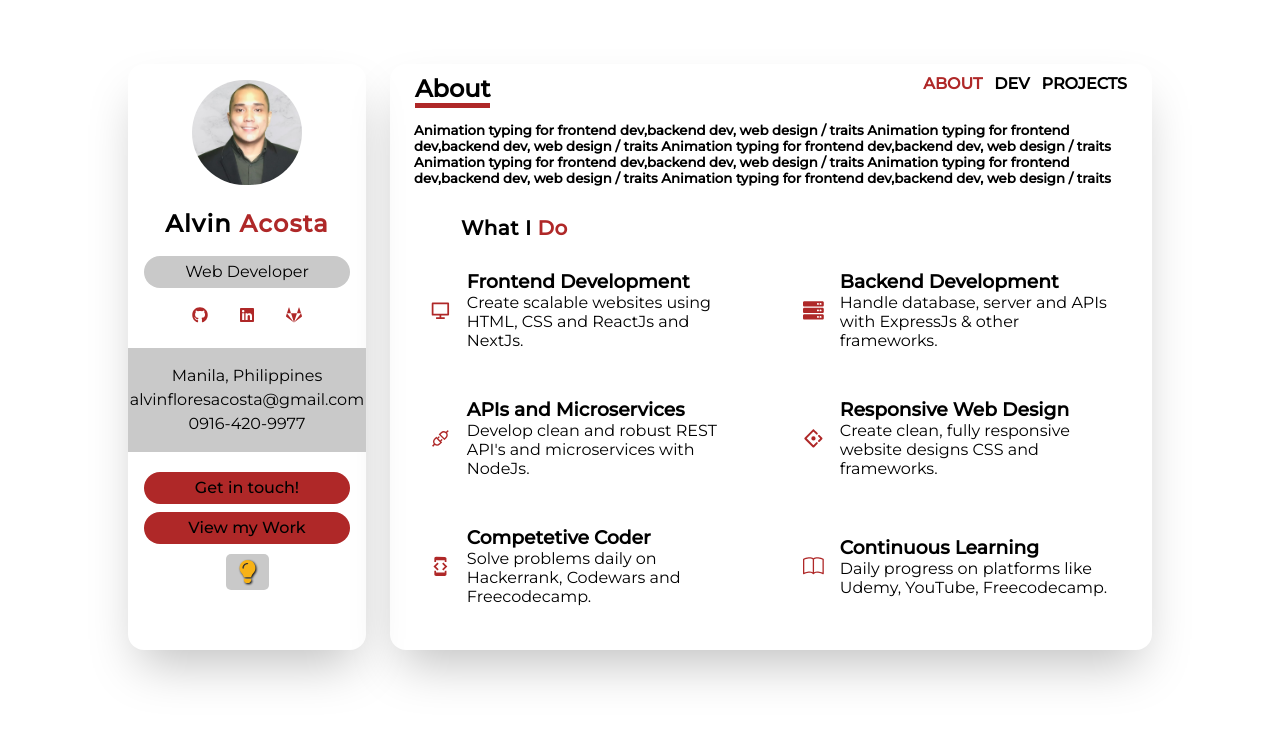
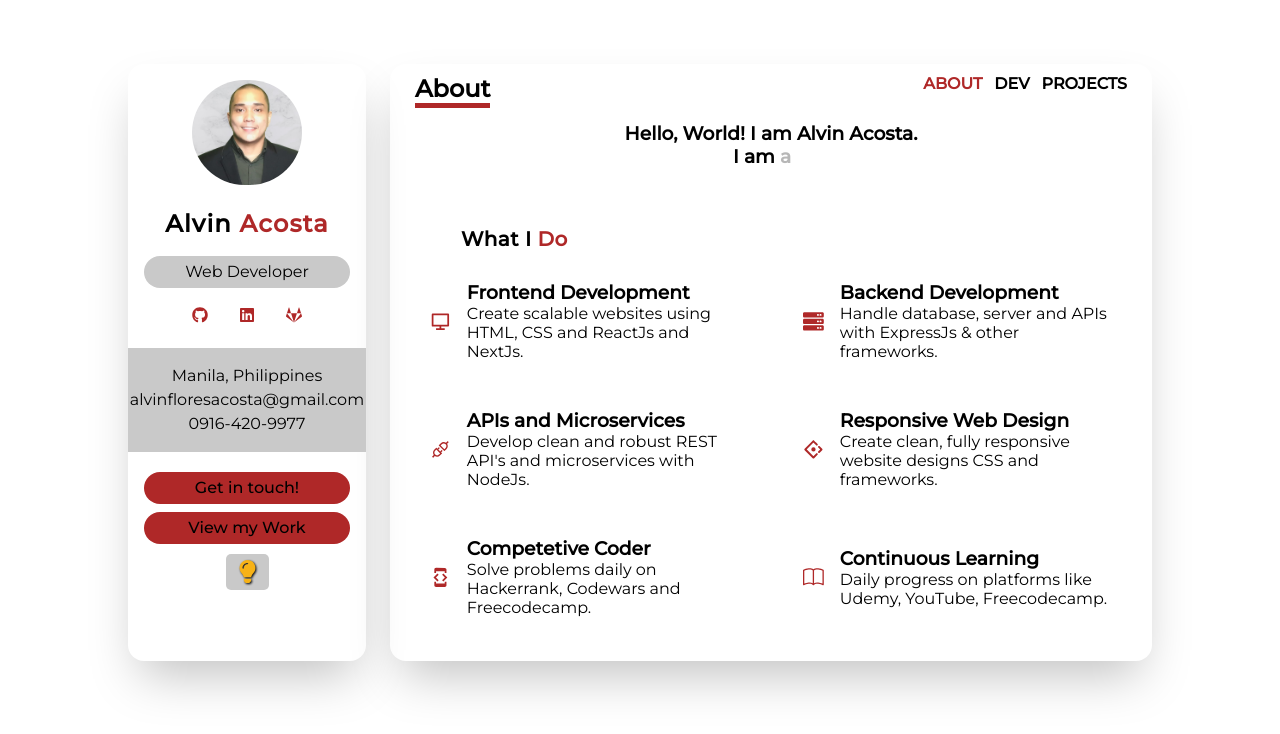
Before and after one commit to Exx-hub/nextjs-portfolio, a Next.js app: page / in a window 1280 px wide. Shown: the top 734 px of the page. Built offline with nearby package versions, Linux system fonts and the light colour scheme.

Commit message:
Add main page about heading animation

```diff
--- a/pages/index.js
+++ b/pages/index.js
@@ -7,6 +7,62 @@ import styles from "../styles/Home.module.css";
 import { motion } from "framer-motion";
 
 export default function Home() {
+	const line1 = [
+		"H",
+		"e",
+		"l",
+		"l",
+		"o",
+		",",
+		" ",
+		"W",
+		"o",
+		"r",
+		"l",
+		"d",
+		"!",
+		" ",
+		"I",
+		" ",
+		"a",
+		"m",
+		" ",
+		"A",
+		"l",
+		"v",
+		"i",
+		"n",
+		" ",
+		"A",
+		"c",
+		"o",
+		"s",
+		"t",
+		"a",
+		".",
+	];
+	const line2 = ["I", " ", "am", " ", "a", " ", ".", ".", "."];
+	const words = [
+		"Web developer",
+		"Frontend dev",
+		"Backend dev",
+		"Full-stack dev",
+		"Web designer",
+		"",
+	];
+	const sentence = {
+		hidden: { opacity: 0 },
+		show: {
+			opacity: 1,
+			transition: {
+				staggerChildren: 0.15,
+			},
+		},
+	};
+	const letter = {
+		hidden: { opacity: 0 },
+		show: { opacity: 1 },
+	};
 	return (
 		<>
 			<Head>
@@ -22,26 +78,48 @@ export default function Home() {
 				exit={{ opacity: 0 }}
 				className={styles.container}
 			>
-				<h5>
-					Animation typing for frontend dev,backend dev, web design / traits
-					Animation typing for frontend dev,backend dev, web design / traits
-					Animation typing for frontend dev,backend dev, web design / traits
-					Animation typing for frontend dev,backend dev, web design / traits
-					Animation typing for frontend dev,backend dev, web design / traits
-					Animation typing for frontend dev,backend dev, web design / traits
-				</h5>
+				<motion.h3
+					className={styles.flashHeader}
+					variants={sentence}
+					initial="hidden"
+					animate="show"
+				>
+					{line1.map((char, index) => {
+						return (
+							<motion.span key={char + "-" + index} variants={letter}>
+								{char}
+							</motion.span>
+						);
+					})}
+					<br />
+					{line2.map((char, index) => {
+						return (
+							<motion.span key={char + "-" + index} variants={letter}>
+								{char}
+							</motion.span>
+						);
+					})}
+					<span>
+						<h3 className={styles.mainTitle}></h3>
+					</span>
+				</motion.h3>
 
 				<div className={styles.cardsContainer}>
 					<h3>
 						What I <span>Do</span>
 					</h3>
-					<div className={styles.cardGrid}>
+					<motion.div
+						initial={{ scale: 0.9 }}
+						animate={{ scale: 1 }}
+						transition={{ type: "tween", stiffness: 500, duration: 0.5 }}
+						className={styles.cardGrid}
+					>
 						{skills.map((item) => (
 							<div className={styles.card} key={item.title}>
 								<SkillCard item={item} />
 							</div>
 						))}
-					</div>
+					</motion.div>
 				</div>
 			</motion.div>
 		</>
--- a/styles/Home.module.css
+++ b/styles/Home.module.css
@@ -48,6 +48,54 @@
 	border-radius: 10px;
 	box-shadow: 2px 2px 2px 1px rgba(0, 0, 0, 0.2); */
 }
+.flashHeader {
+	min-height: 75px;
+	text-align: center;
+}
+
+.mainTitle::before {
+	content: "";
+	/* font-size: 600%; */
+	animation-name: head;
+	animation-delay: 7s;
+	animation-duration: 12s;
+	animation-iteration-count: infinite;
+}
+
+@keyframes head {
+	0% {
+		content: "Web Developer";
+		opacity: 0;
+	}
+	15% {
+		content: "Web Developer";
+		opacity: 1;
+	}
+	20% {
+		opacity: 0;
+	}
+	30% {
+		content: "FrontEnd Dev";
+		opacity: 1;
+	}
+	40% {
+		opacity: 0;
+	}
+	65% {
+		content: "BackEnd Dev";
+		opacity: 1;
+	}
+	75% {
+		opacity: 0;
+	}
+	90% {
+		opacity: 1;
+		content: "Full-Stack Dev";
+	}
+	100% {
+		opacity: 0;
+	}
+}
 
 /* [data-theme="dark"] .card {
 	background-color: #333;
--- a/styles/Projects.module.css
+++ b/styles/Projects.module.css
@@ -19,6 +19,8 @@
 	margin-top: 0.75rem;
 	margin-bottom: 0.75rem;
 	grid-template-columns: repeat(auto-fit, minmax(250px, 1fr));
+
+	margin-right: 5px;
 }
 
 .projectCardDiv {
```
Also changed, not shown: components/ProjectCard.js (+7 -2 lines), pages/dev.js (+14 -4 lines), pages/projects.js (+2 -7 lines).
